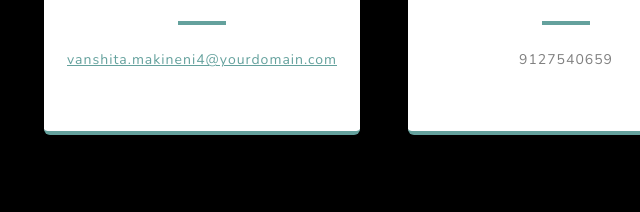
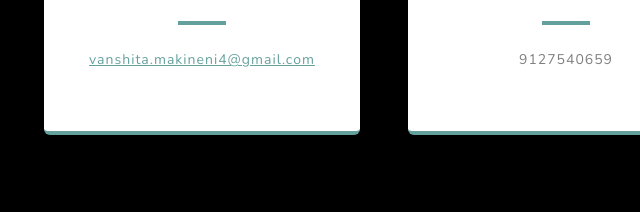
Before and after one commit to vanshitha123/helloworld, a plain HTML site: page index.html in a window 1280 px wide. Shown: the part 3708-3920 px from the top of the page, 438-1078 px from the left. Drawn offline with nearby package versions, Linux system fonts and the light colour scheme; files that its build step writes are made by us from their sources; files whose address does not match are found by name.

Commit message:
Update index.html

```diff
--- a/index.html
+++ b/index.html
@@ -171,7 +171,7 @@
                                 <i class="fas fa-envelope text-primary mb-2"></i>
                                 <h4 class="text-uppercase m-0">Email</h4>
                                 <hr class="my-4 mx-auto" />
-                                <div class="small text-black-50"><a href="#!">vanshita.makineni4@yourdomain.com</a></div>
+                                <div class="small text-black-50"><a href="#!">vanshita.makineni4@gmail.com</a></div>
                             </div>
                         </div>
                     </div>
```
